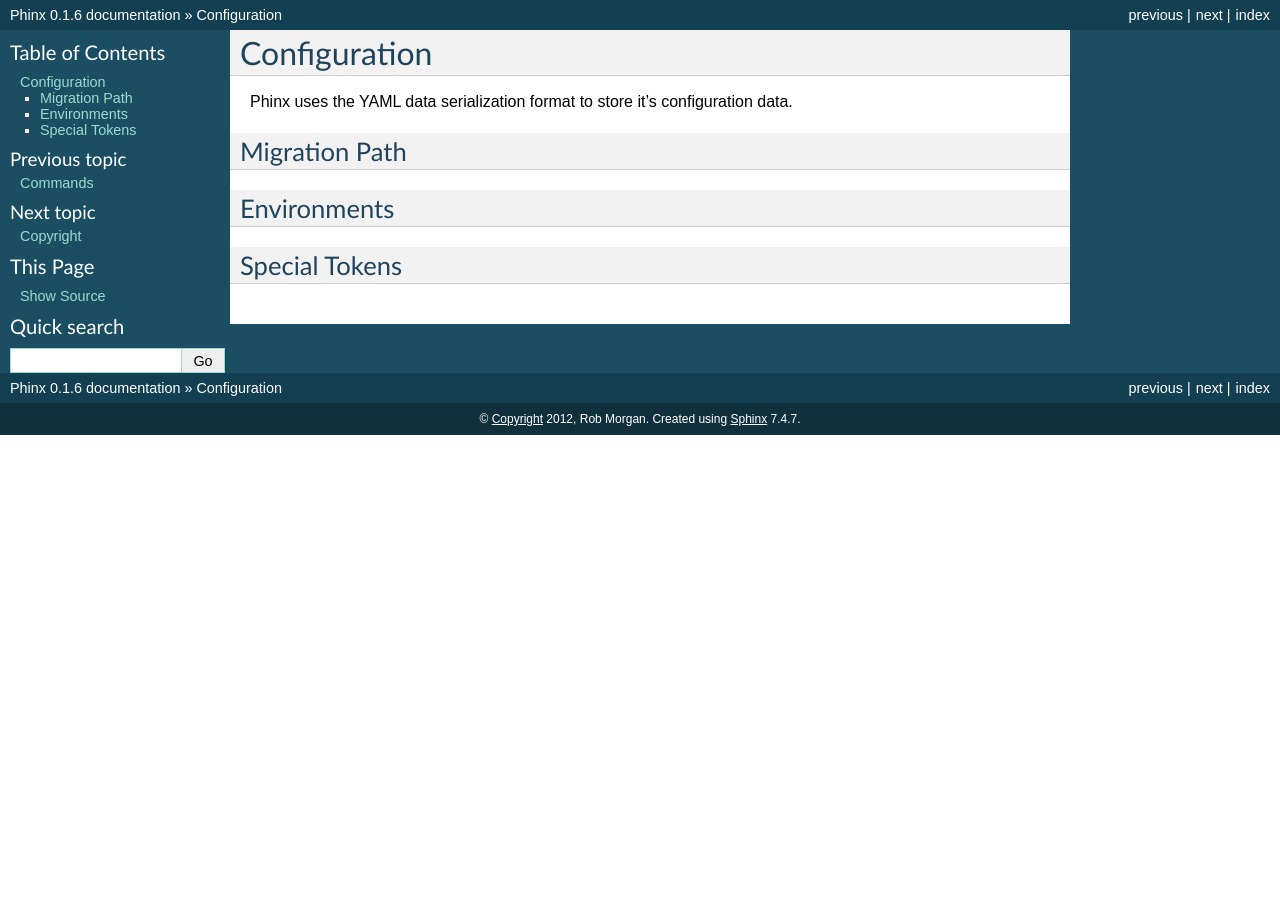
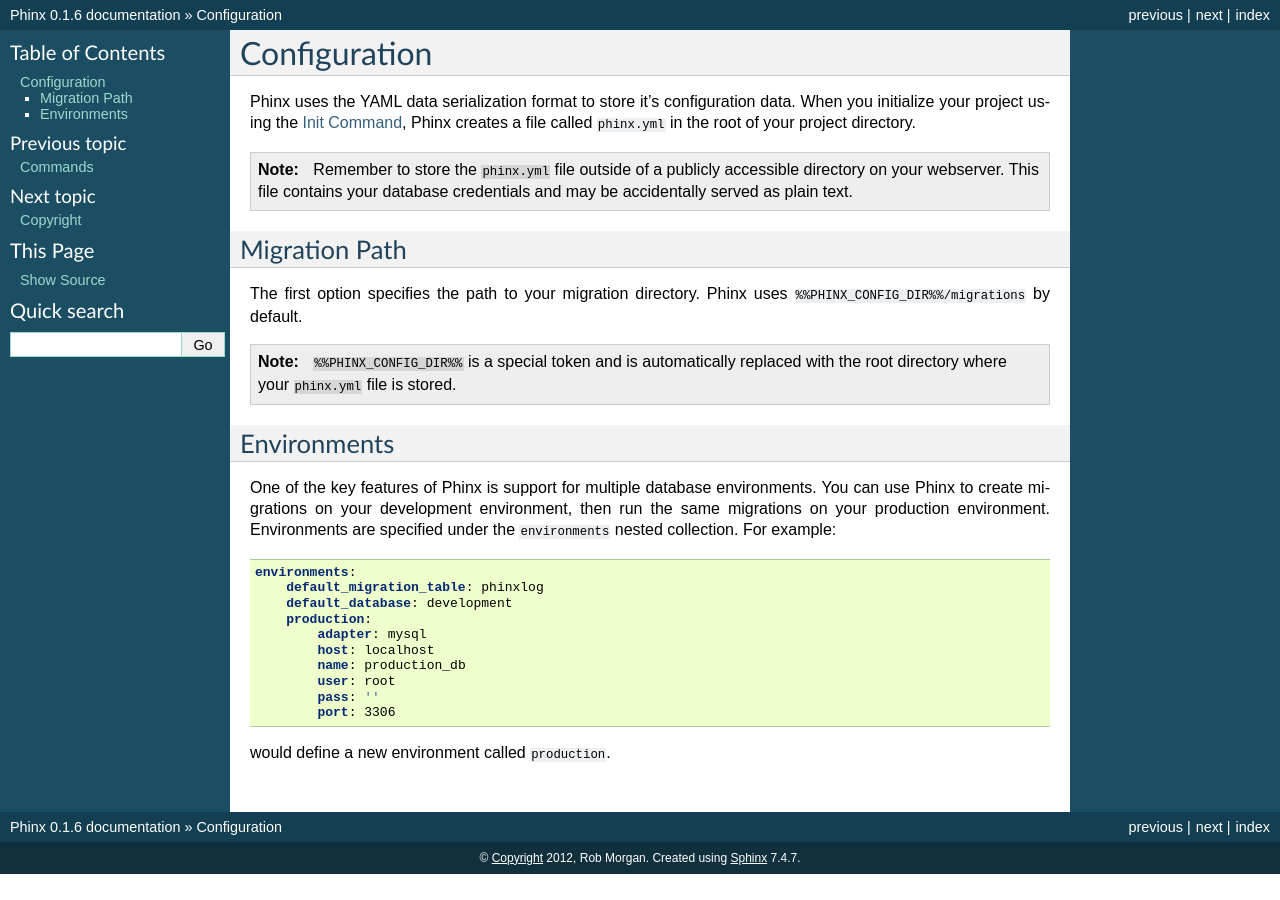
Before and after one commit to cakephp/phinx, a Sphinx documentation site: the page built from docs/configuration.rst, in a window 1280 px wide. Built offline with Sphinx 7.4.7, drawn with Linux system fonts in a browser that asks for light colours.

Commit message:
#31 adding docs for protecting the phinx.yml file. also building out the config chapter.

```diff
--- a/docs/configuration.rst
+++ b/docs/configuration.rst
@@ -5,12 +5,45 @@
 =============
 
 Phinx uses the YAML data serialization format to store it's configuration data.
+When you initialize your project using the :doc:`Init Command<commands>`, Phinx
+creates a file called ``phinx.yml`` in the root of your project directory.
+
+.. note::
+
+    Remember to store the ``phinx.yml`` file outside of a publicly accessible
+    directory on your webserver. This file contains your database credentials
+    and may be accidentally served as plain text.
 
 Migration Path
 --------------
 
+The first option specifies the path to your migration directory. Phinx uses
+``%%PHINX_CONFIG_DIR%%/migrations`` by default.
+
+.. note::
+
+    ``%%PHINX_CONFIG_DIR%%`` is a special token and is automatically replaced
+    with the root directory where your ``phinx.yml`` file is stored.
+
 Environments
 ------------
 
-Special Tokens
---------------
+One of the key features of Phinx is support for multiple database environments.
+You can use Phinx to create migrations on your development environment, then
+run the same migrations on your production environment. Environments are
+specified under the ``environments`` nested collection. For example:
+
+.. code-block:: yaml
+
+    environments:
+        default_migration_table: phinxlog
+        default_database: development
+        production:
+            adapter: mysql
+            host: localhost
+            name: production_db
+            user: root
+            pass: ''
+            port: 3306
+
+would define a new environment called ``production``.
```
